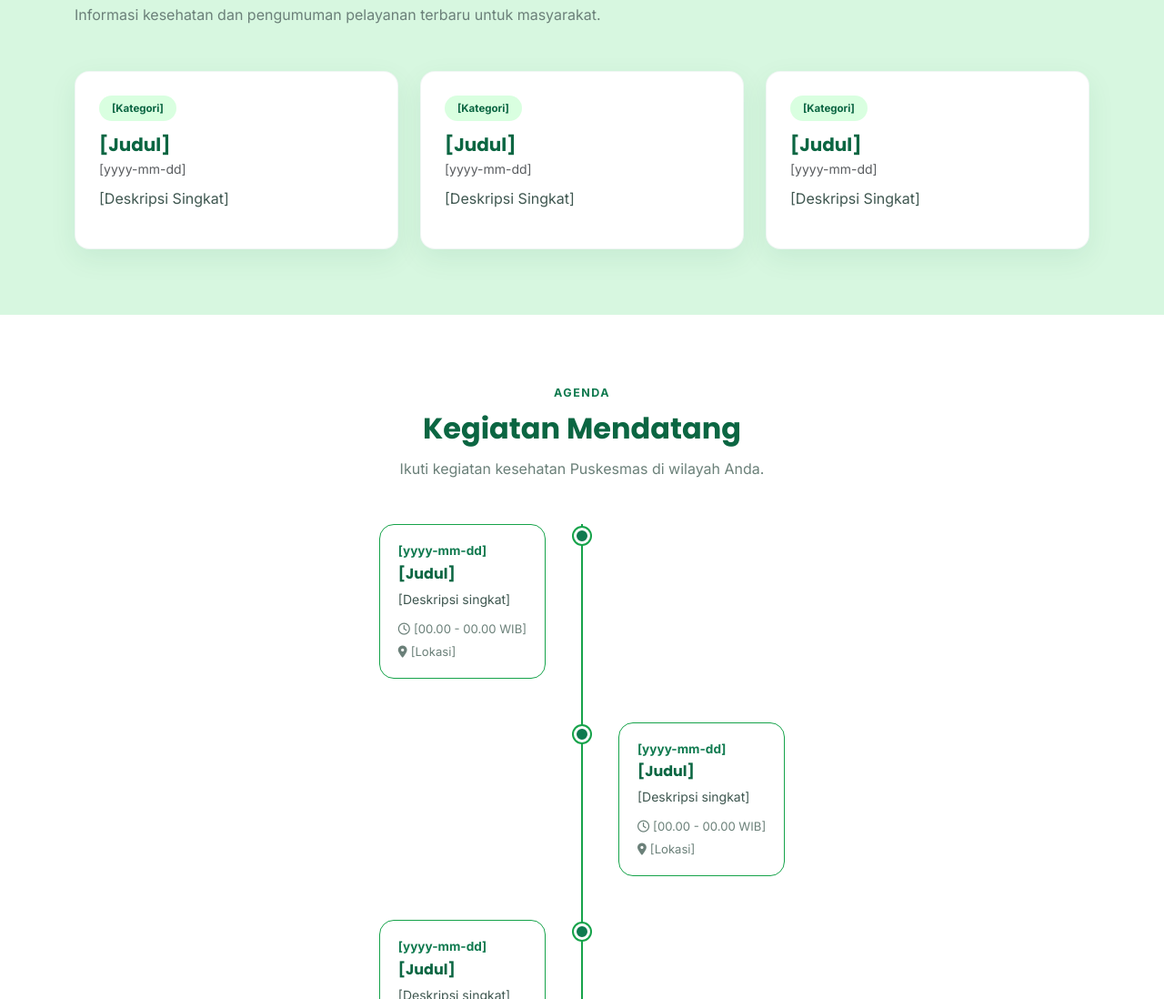
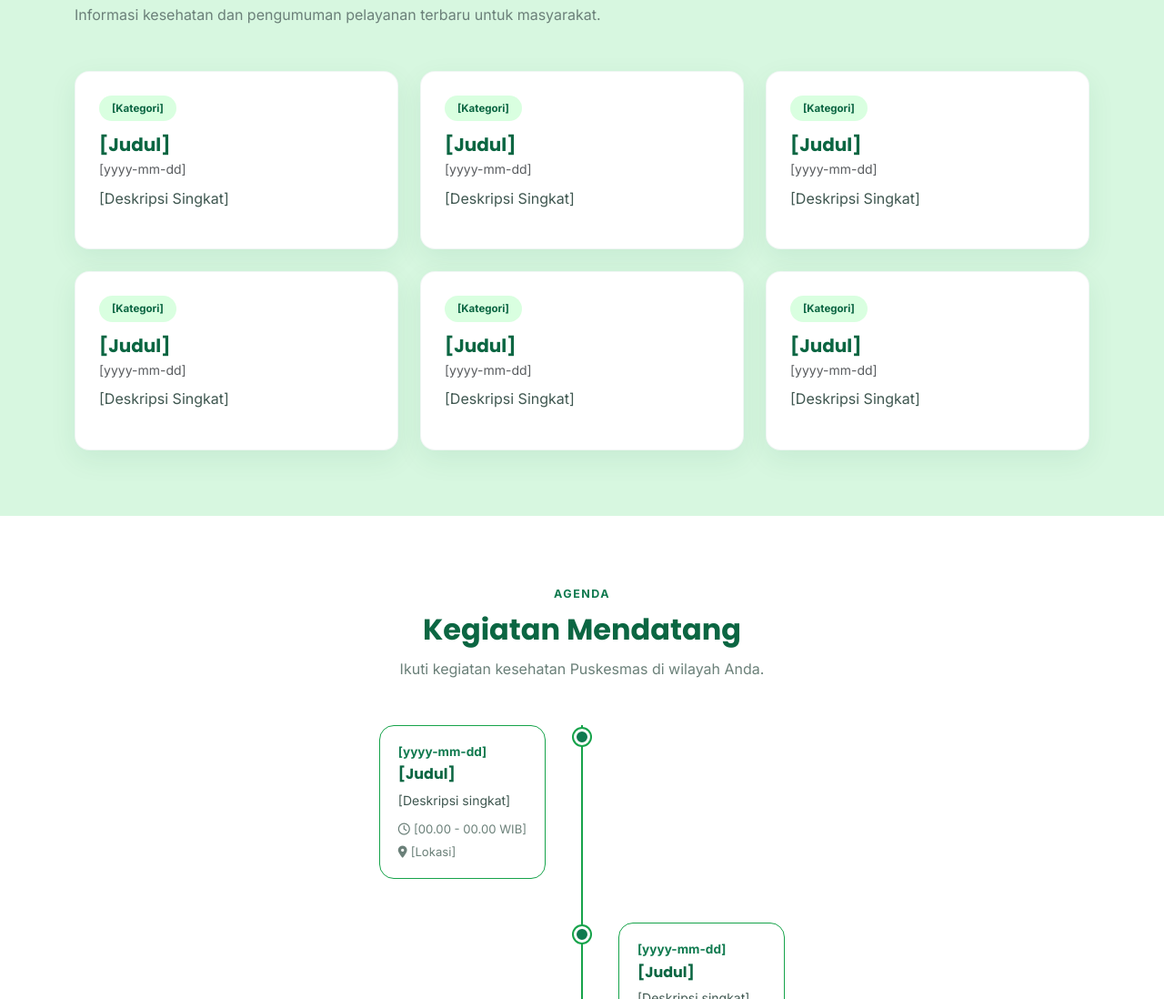
Before and after one commit to syifaaa146/Puskesmas, a website: page index.html in a window 1280 px wide. Shown: the part 763-1861 px from the top of the page at 91% size. Drawn offline with nearby package versions, Linux system fonts and the light colour scheme; no server answers.

Commit message:
kedelapan

```diff
--- a/data/content.js
+++ b/data/content.js
@@ -29,6 +29,20 @@ window.SITE_CONTENT = {
    * BERANDA — Informasi & Berita
    * =================================================================== */
   news: [
+    {
+      judul: "[Judul]",
+      kategori: "[Kategori]",
+      tanggal: "[yyyy-mm-dd]",
+      ringkasan:
+        "[Deskripsi Singkat]",
+    },
+    {
+      judul: "[Judul]",
+      kategori: "[Kategori]",
+      tanggal: "[yyyy-mm-dd]",
+      ringkasan:
+        "[Deskripsi Singkat]",
+    },
     {
       judul: "[Judul]",
       kategori: "[Kategori]",
--- a/index.html
+++ b/index.html
@@ -80,7 +80,6 @@
         <div class="col-md-4"><div class="card-soft"><div class="skeleton" style="height:160px;">Memuat...</div></div></div>
         <div class="col-md-4"><div class="card-soft"><div class="skeleton" style="height:160px;">Memuat...</div></div></div>
         <div class="col-md-4"><div class="card-soft"><div class="skeleton" style="height:160px;">Memuat...</div></div></div>
-        <div class="col-md-4"><div class="card-soft"><div class="skeleton" style="height:160px;">Memuat...</div></div></div>
       </div>
     </div>
   </section>
--- a/js/pages/beranda.js
+++ b/js/pages/beranda.js
@@ -34,7 +34,7 @@
       setMessage(container, "Belum ada informasi atau berita yang dipublikasikan.");
       return;
     }
-    container.innerHTML = items.slice(0, 3).map(renderNewsCard).join("");
+    container.innerHTML = items.slice(0, 6).map(renderNewsCard).join("");
   }
 
   /* --------------------------- Agenda / Kegiatan --------------------------- */
```
